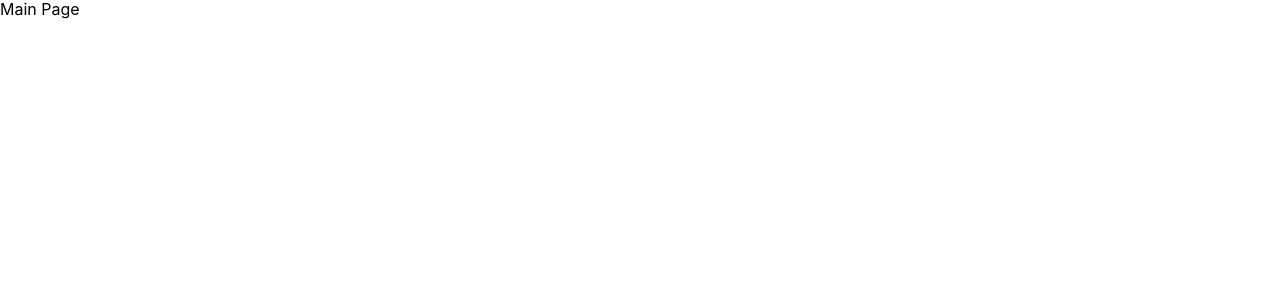
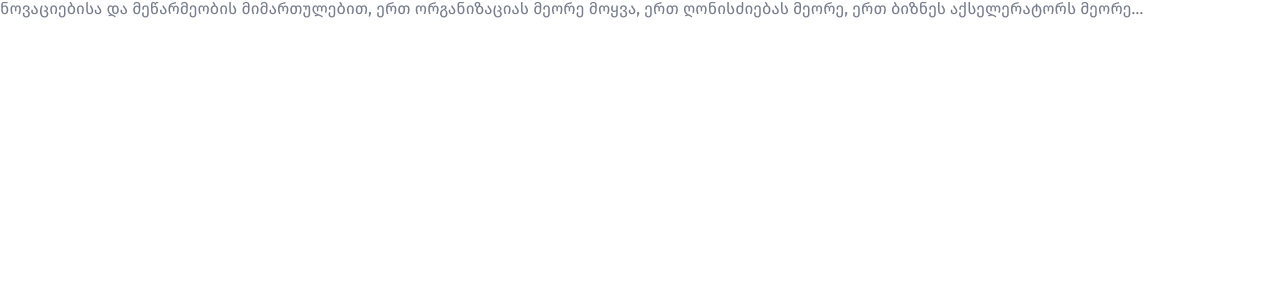
Before and after one commit to zukajakeli/startup-invest, a React (Create React App) app: page / in a window 1280 px wide. Shown: the top 300 px of the page. Built offline with nearby package versions, Linux system fonts and the light colour scheme.

Commit message:
fix: fixed fonts

```diff
--- a/src/App.js
+++ b/src/App.js
@@ -1,11 +1,11 @@
-import { BrowserRouter as Router, Switch, Route, Link } from "react-router-dom";
+import { BrowserRouter as Router, Switch, Route } from "react-router-dom";
+import * as S from "./app-components";
 
-import * as S from "./app-components";
 import AboutUsPage from "./components/pages/about-us-page/AboutUsPage";
 import BlogsPage from "./components/pages/blogs-page/BlogsPage";
 import ContactPage from "./components/pages/contact-page/ContactPage";
 import FAQPage from "./components/pages/FAQ-page/FAQPage";
-import MainPage from "./components/pages/main-page/main-page-component";
+import MainPage from "./components/pages/main-page/MainPage";
 import StartupPage from "./components/pages/startUp-page/StartupPage";
 
 function App() {
@@ -13,12 +13,14 @@ function App() {
     <>
       <Router>
         <Switch>
+          <S.Wrapper>
             <Route exact path="/" component={MainPage} />
             <Route exact path="/startups" component={StartupPage} />
             <Route exact path="/blogs" component={BlogsPage} />
             <Route exact path="/about-us" component={AboutUsPage} />
             <Route exact path="/FAQ" component={FAQPage} />
             <Route exact path="/contact-us" component={ContactPage} />
+          </S.Wrapper>
         </Switch>
       </Router>
     </>
--- a/src/app-components.jsx
+++ b/src/app-components.jsx
@@ -1,17 +1,7 @@
 import styled from "styled-components";
 
 export const Wrapper = styled.div`
-  font-size: 20px;
-  font-family: firago-regular;
+  font-size: 16px;
+  font-weight: 400;
+  color: #767c8b;
 `;
-
-export const MediumWrapper = styled.div`
-  font-size: 20px;
-  color: #13182b;
-  font-family: firago-medium;
-`;
-
-export const BoldWrapper = styled.div`
-  font-size: 20px;
-  font-family: firago-bold;
-`;
--- a/src/components/pages/main-page/MainPage.jsx
+++ b/src/components/pages/main-page/MainPage.jsx
@@ -0,0 +1,10 @@
+const MainPage = () => {
+  return (
+    <>
+      ნოვაციებისა და მეწარმეობის მიმართულებით, ერთ ორგანიზაციას მეორე მოყვა, ერთ
+      ღონისძიებას მეორე, ერთ ბიზნეს აქსელერატორს მეორე…
+    </>
+  );
+};
+
+export default MainPage;
--- a/src/components/pages/main-page/main-page-component.jsx
+++ /dev/null
@@ -1,5 +0,0 @@
-const MainPage = () => {
-  return <> Main Page </>;
-};
-
-export default MainPage;
--- a/src/styles/global-styles.jsx
+++ b/src/styles/global-styles.jsx
@@ -7,20 +7,26 @@ import FiraGoBold from "../fonts/FiraGO-Bold.ttf";
 
 const GlobalStyles = createGlobalStyle`
     ${normalize}
-
-    @font-face {
-        font-family: firago-regular;
-        src: url(${FiraGoRegular});
+    body {
+        font-family: firago;
     }
 
     @font-face {
-        font-family: firago-medium;
-        src: url(${FiraGoMedium})
+        font-family: firago;
+        src: url(${FiraGoRegular});
+        font-weight:400;
     }
 
     @font-face {
-        font-family: firago-bold;
-        src: url(${FiraGoBold})
+        font-family: firago;
+        src: url(${FiraGoMedium});
+        font-weight:500;
+    }
+
+    @font-face {
+        font-family: firago;
+        src: url(${FiraGoBold});
+        font-weight:600;
     }
 `;
 
```
Lines whose indentation alone changed are shown as unchanged.
